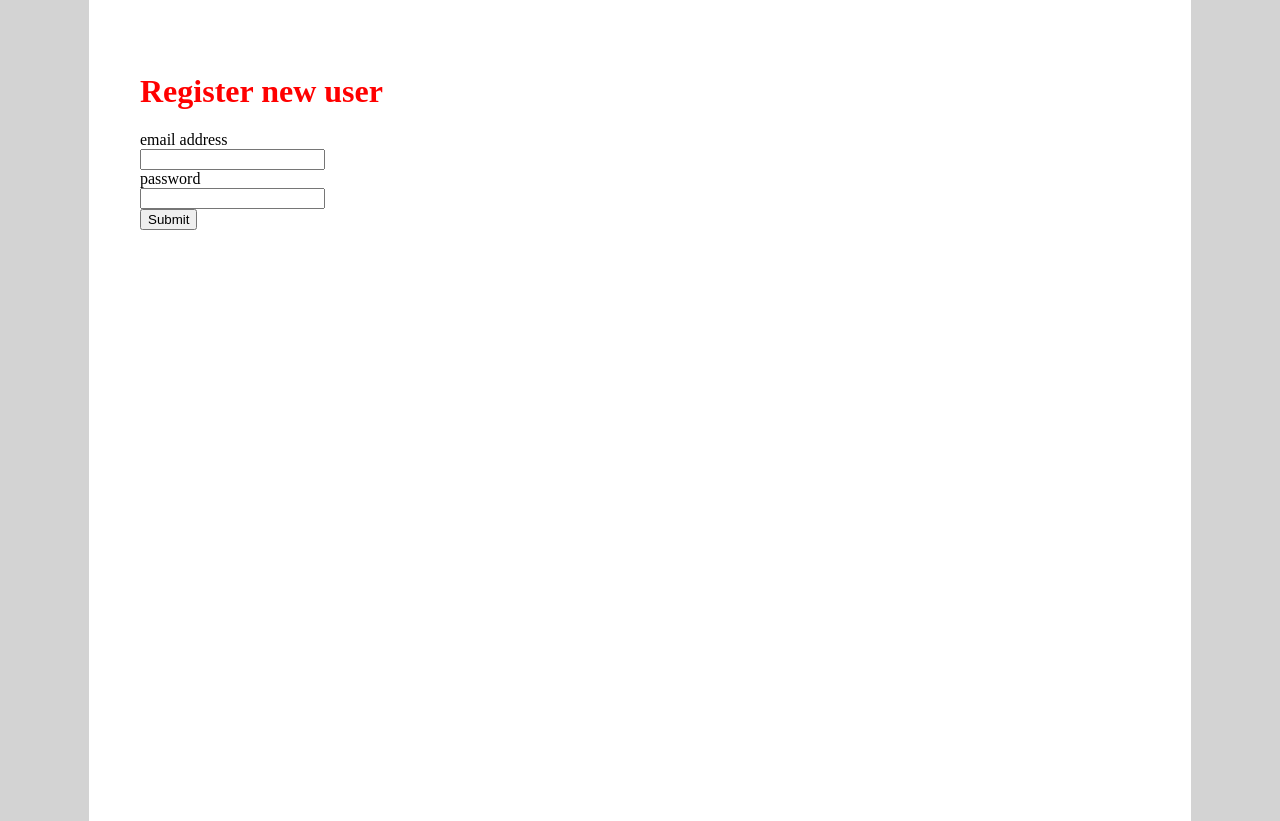
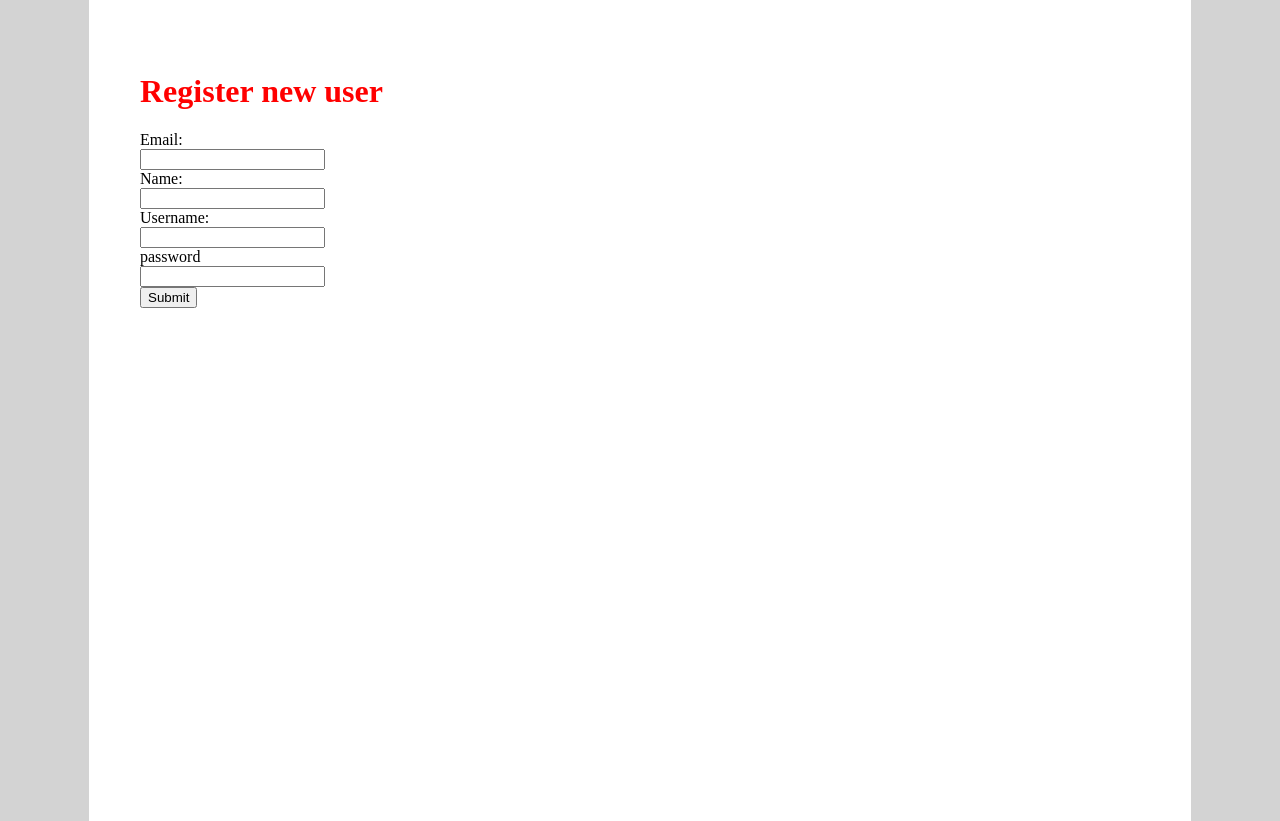
Before and after one commit to Wuggie88/webHandin, a PHP site: page /user/register in a window 1280 px wide. Shown: the part 30-851 px from the top of the page. Run offline with PHP 8.4, Linux system fonts and the light colour scheme.

Commit message:
migrations update

```diff
--- a/kawog17/app/views/user/registration.php
+++ b/kawog17/app/views/user/registration.php
@@ -1,9 +1,21 @@
 <h1>Register new user</h1>
 <form method="post" action="/user/register">
     <div>
-        <label for="email">email address</label>
+        <label for="email">Email:</label>
         <br>
         <input id="email" name="email">
+    </div>
+
+    <div>
+        <label for="name">Name:</label>
+        <br>
+        <input id="name" name="name" type="text">
+    </div>
+
+    <div>
+        <label for="username">Username:</label>
+        <br>
+        <input id="username" name="username" type="text">
     </div>
 
     <div>
--- a/kawog17/install/migrations.sql
+++ b/kawog17/install/migrations.sql
@@ -8,5 +8,7 @@ USE mvc;
 CREATE TABLE user (
     user_id INT(11) UNSIGNED AUTO_INCREMENT PRIMARY KEY,
     email VARCHAR(126) UNIQUE NOT NULL,
-    password VARCHAR(126)
+    name VARCHAR(126) NOT NULL,
+    username VARCHAR(30) NOT NULL,
+    password VARCHAR(126) NOT NULL
 );
```
Also changed, not shown: kawog17/app/models/User.php (+10 -2 lines).
